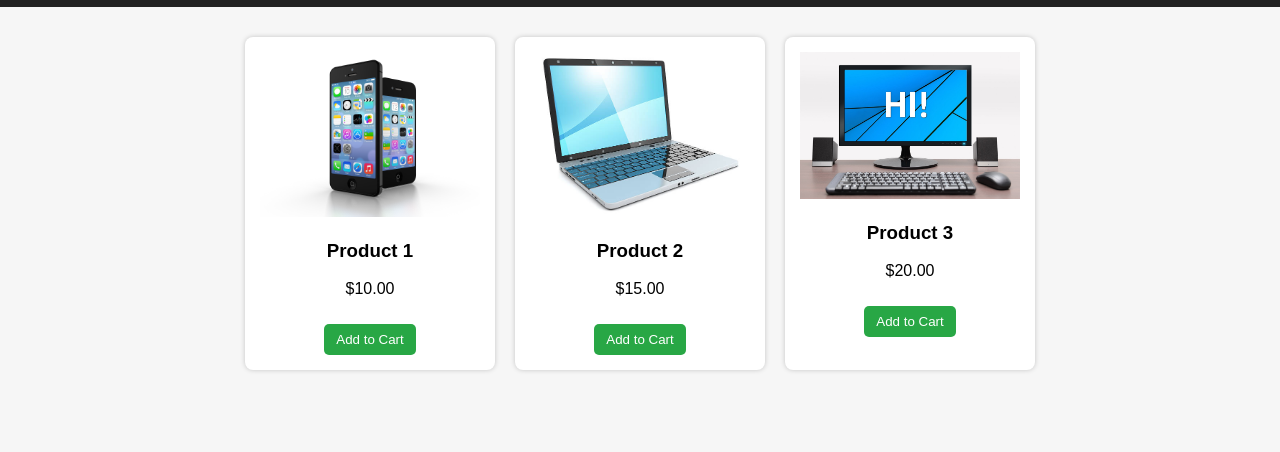
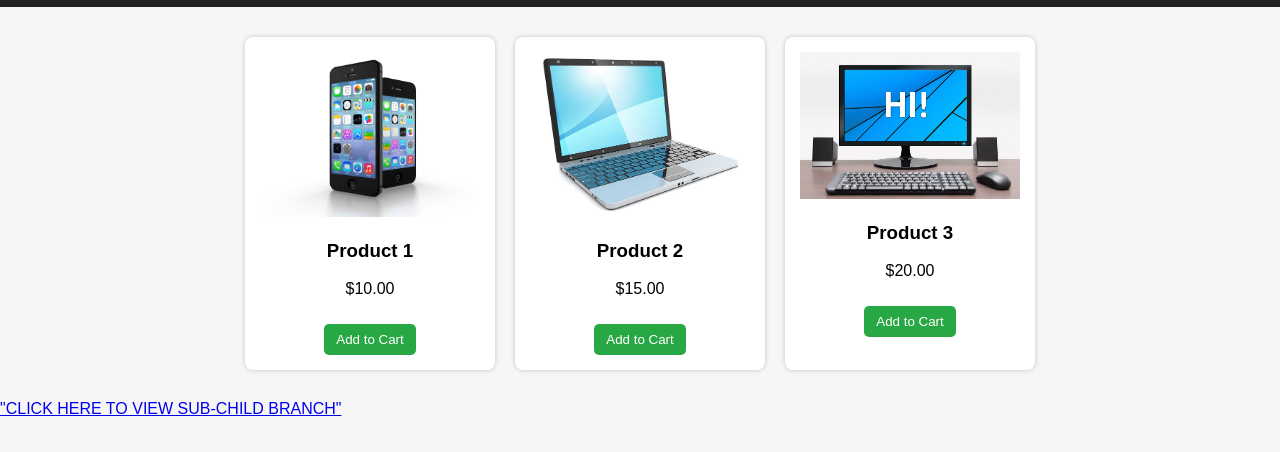
Before and after one commit to sbheemireddi/-Sample-e-commerce-website, a plain HTML site: page index.html in a window 1280 px wide. Shown: the part 50-502 px from the top of the page. Drawn offline with Linux system fonts and the light colour scheme.

Commit message:
Update index.html

```diff
--- a/index.html
+++ b/index.html
@@ -54,6 +54,7 @@
     <button onclick="checkout()">Checkout</button>
     <button onclick="closeCart()">Close</button>
   </div>
+  <a href="index2.html">"CLICK HERE TO VIEW SUB-CHILD BRANCH"</a>
 
   <script src="script.js"></script>
 </body>
```
